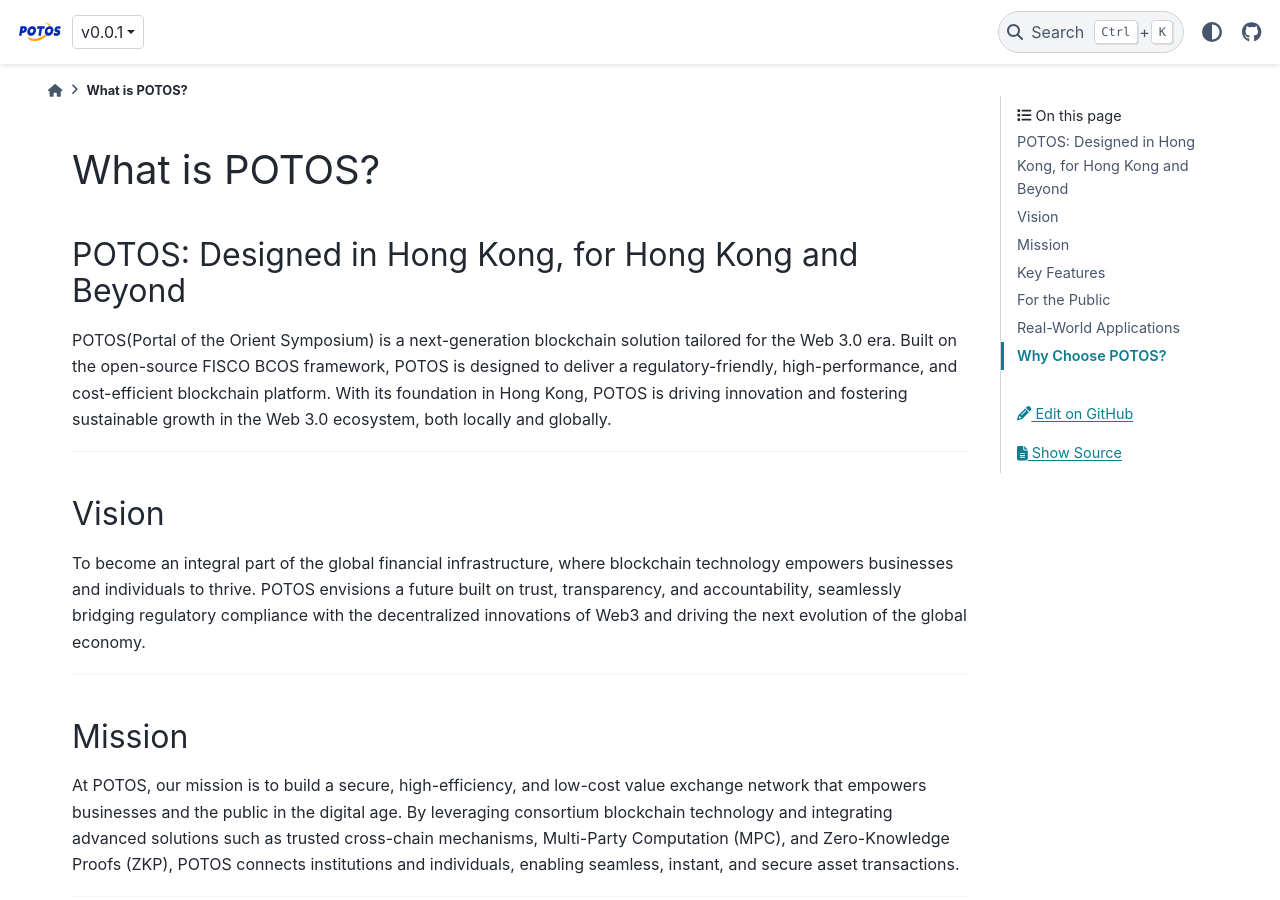
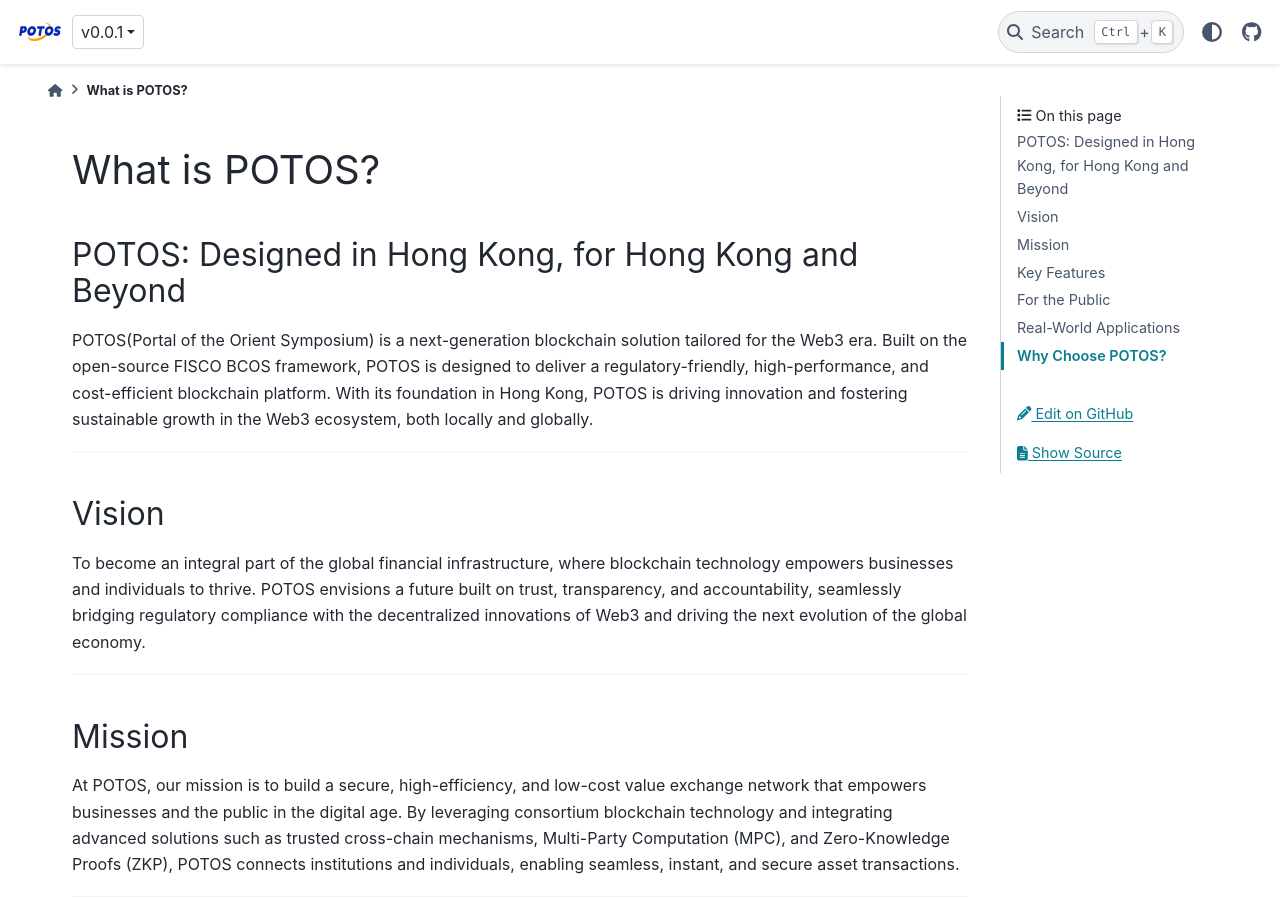
Before and after one commit to potoshk/potos-docs, a Sphinx documentation site: the page built from docs/concepts/potos.md, in a window 1280 px wide and 900 px high. Built offline with Sphinx 7.4.7 and the PyData theme 0.15.4, drawn with Linux system fonts in a browser that asks for light colours; some of the changed text lies outside the part shown.

Commit message:
update web3

```diff
--- a/docs/concepts/potos.md
+++ b/docs/concepts/potos.md
@@ -1,6 +1,6 @@
 # What is POTOS?
 ### POTOS: Designed in Hong Kong, for Hong Kong and Beyond
-POTOS(Portal of the Orient Symposium)  is a next-generation blockchain solution tailored for the Web 3.0 era. Built on the open-source FISCO BCOS framework, POTOS is designed to deliver a regulatory-friendly, high-performance, and cost-efficient blockchain platform. With its foundation in Hong Kong, POTOS is driving innovation and fostering sustainable growth in the Web 3.0 ecosystem, both locally and globally.
+POTOS(Portal of the Orient Symposium)  is a next-generation blockchain solution tailored for the Web3 era. Built on the open-source FISCO BCOS framework, POTOS is designed to deliver a regulatory-friendly, high-performance, and cost-efficient blockchain platform. With its foundation in Hong Kong, POTOS is driving innovation and fostering sustainable growth in the Web3 ecosystem, both locally and globally.
 
 ---
 
@@ -33,7 +33,7 @@
 ---
 
 ### Real-World Applications
-POTOS supports a wide range of use cases to drive innovation in the Web 3.0 era:
+POTOS supports a wide range of use cases to drive innovation in the Web3 era:
 1. Verifiable Data:
 A secure, auditable system ideal for finance, supply chain management, and industries requiring data integrity.
 2. Real-World Assets (RWA):
@@ -51,4 +51,4 @@
 - **High Performance at Low Cost:** Optimized infrastructure provides efficient, cost-effective solutions.
 - **Regulatory Alignment:** Designed to meet the regulatory needs of Hong Kong and beyond without compromising scalability.
 
-POTOS bridges the gap between innovation and trust, creating a compliant, scalable foundation for businesses and individuals to thrive in the rapidly evolving Web 3.0 landscape.
+POTOS bridges the gap between innovation and trust, creating a compliant, scalable foundation for businesses and individuals to thrive in the rapidly evolving Web3 landscape.
--- a/docs/index.md
+++ b/docs/index.md
@@ -7,7 +7,7 @@
 ---
 # POTOS
 
-POTOS (Portal of the Orient Symposium)  is a next-generation blockchain solution tailored for the Web 3.0 era. Built on the open-source FISCO BCOS framework, POTOS is designed to deliver a regulatory-friendly, high-performance, and cost-efficient blockchain platform. With its foundation in Hong Kong, POTOS is driving innovation and fostering sustainable growth in the Web 3.0 ecosystem, both locally and globally.
+POTOS (Portal of the Orient Symposium)  is a next-generation blockchain solution tailored for the Web3 era. Built on the open-source FISCO BCOS framework, POTOS is designed to deliver a regulatory-friendly, high-performance, and cost-efficient blockchain platform. With its foundation in Hong Kong, POTOS is driving innovation and fostering sustainable growth in the Web3 ecosystem, both locally and globally.
 
 
 ## [Introduction](https://docs.potos.hk/en/latest/concepts/index.html)
```
Also changed, not shown: README.md (+1 -1 lines), docs/concepts/dapp.md (+1 -1 lines), docs/concepts/index.md (+3 -3 lines).
